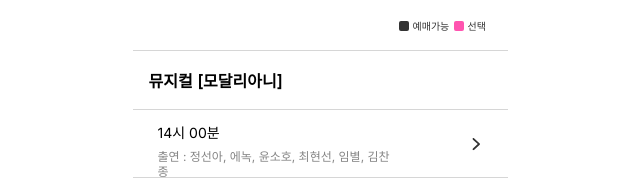
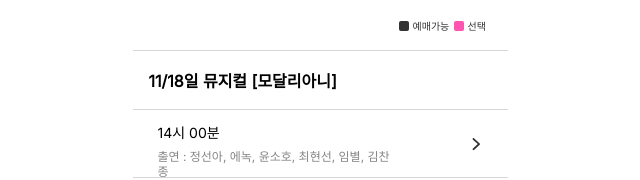
Before and after one commit to CDS-Seminar-1-IN-SOPT/Client, a React (Create React App) app: page /dateoff in a window 1280 px wide. Shown: the part 369-549 px from the top of the page, without its empty margins (320-960 px from the left). Built offline with nearby package versions, Linux system fonts and the light colour scheme.

Commit message:
style🎨: 달력 디자인 예시UI

```diff
--- a/src/components/DateOff/TicketList.jsx
+++ b/src/components/DateOff/TicketList.jsx
@@ -8,7 +8,7 @@
   return (
     <Styled.Root>
       <Styled.TicketBlock>
-        <Styled.TicketTitle>뮤지컬 [모달리아니]</Styled.TicketTitle>
+        <Styled.TicketTitle>11/18일 뮤지컬 [모달리아니]</Styled.TicketTitle>
       </Styled.TicketBlock>
       <TicketItem />
       <TicketItem />
```
